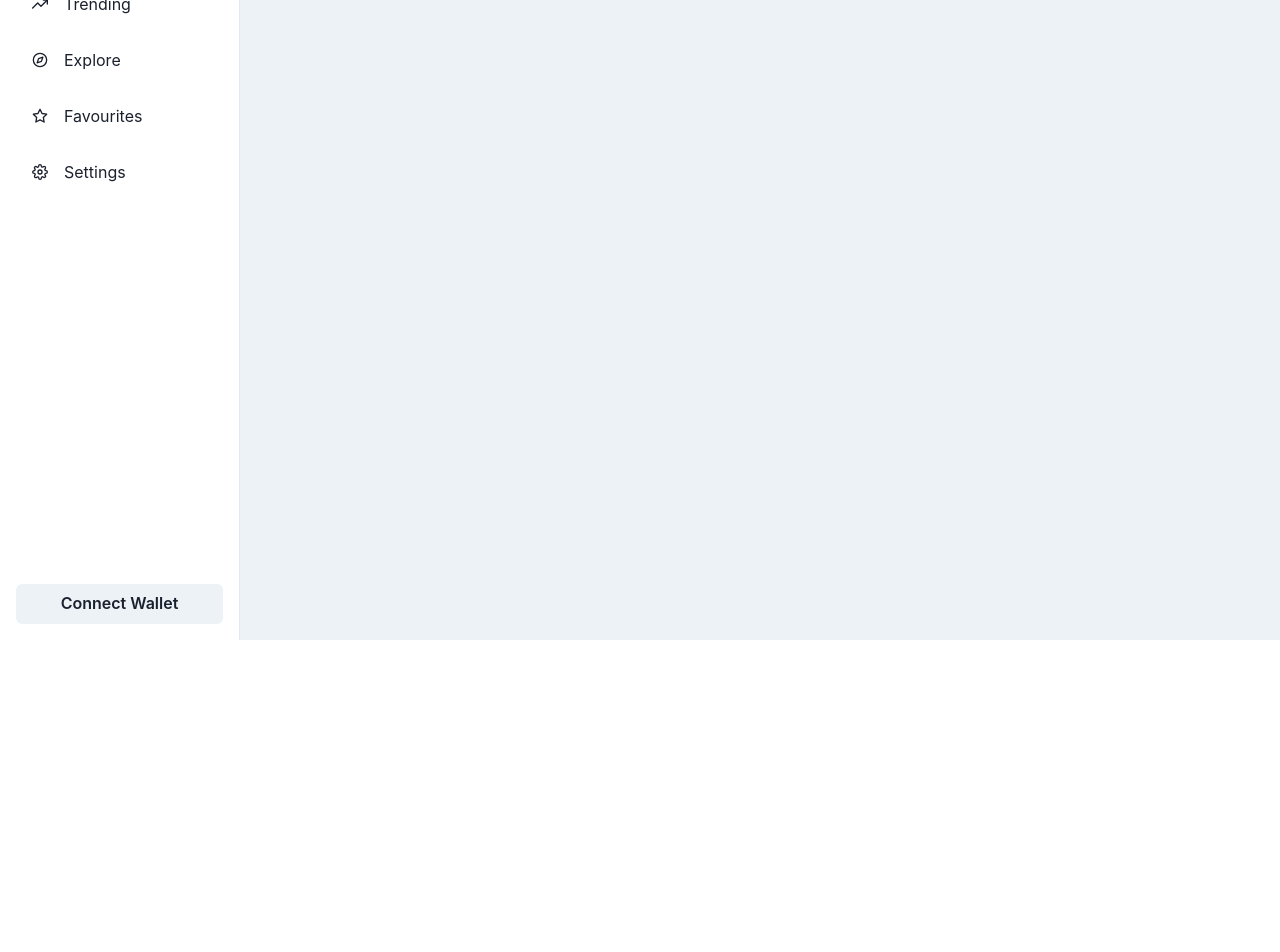
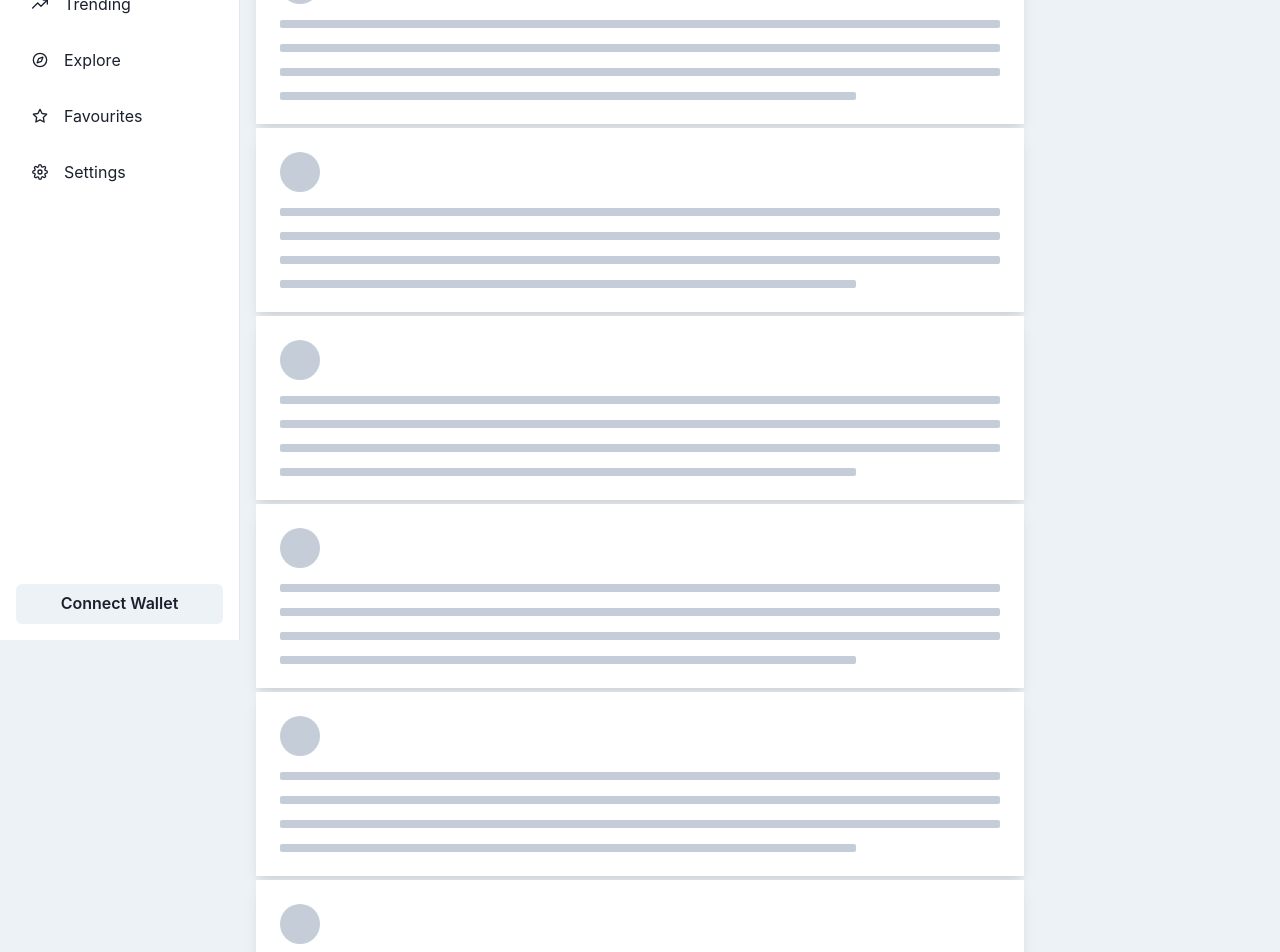
Before and after one commit to Harsh2220/DeBlog, a Next.js app: page / in a window 1280 px wide. Shown: the part 160-1112 px from the top of the page. Before the commit the page ends 800 px from the top, so only its background shows below. Built offline with nearby package versions, Linux system fonts and the light colour scheme.

Commit message:
fea: loader added

```diff
--- /dev/null
+++ b/components/BlogSkleton.tsx
@@ -0,0 +1,27 @@
+import {
+  Box,
+  Flex,
+  HStack,
+  Skeleton,
+  SkeletonCircle,
+  SkeletonText,
+  useColorModeValue,
+} from "@chakra-ui/react";
+import React from "react";
+
+function BlogSkleton() {
+  return (
+    <Box
+          padding="6"
+          my={1}
+      w={["96", "3xl"]}
+      boxShadow="lg"
+      bg={useColorModeValue("white", "gray.800")}
+      >
+      <SkeletonCircle size="10" />
+      <SkeletonText mt="4" noOfLines={4} spacing="4" skeletonHeight="2" />
+    </Box>
+  );
+}
+
+export default BlogSkleton;
--- a/components/Sidebar.tsx
+++ b/components/Sidebar.tsx
@@ -37,6 +37,7 @@ import { BsSun } from "react-icons/bs";
 import { BiSearch } from "react-icons/bi";
 import connectWallet from "../utils/connectWallet";
 import BlogCard from "./BlogCard";
+import BlogSkleton from "./BlogSkleton";
 
 interface LinkItemProps {
   name: string;
@@ -74,7 +75,7 @@ export default function Sidebar({ blogs }) {
       {/* mobilenav */}
       <MobileNav onOpen={onOpen} />
       <Box ml={{ base: 0, md: 60 }} p={[0, null, 4]} w="fit-content">
-        {blogs &&
+        {blogs ? (
           blogs.map((blog, index) => {
             return (
               <>
@@ -87,7 +88,33 @@ export default function Sidebar({ blogs }) {
                 <Divider />
               </>
             );
-          })}
+          })
+        ) : (
+          <>
+            <BlogSkleton />
+            <BlogSkleton />
+            <BlogSkleton />
+            <BlogSkleton />
+            <BlogSkleton />
+            <BlogSkleton />
+            <BlogSkleton />
+            <BlogSkleton />
+          </>
+        )}
+        {/* {blogs &&
+          blogs.map((blog, index) => {
+            return (
+              <>
+                <BlogCard
+                  key={index}
+                  author={blog.authorName}
+                  title={blog.blogTitle}
+                  image={blog.coverImage}
+                />
+                <Divider />
+              </>
+            );
+          })} */}
       </Box>
     </Box>
   );
```
